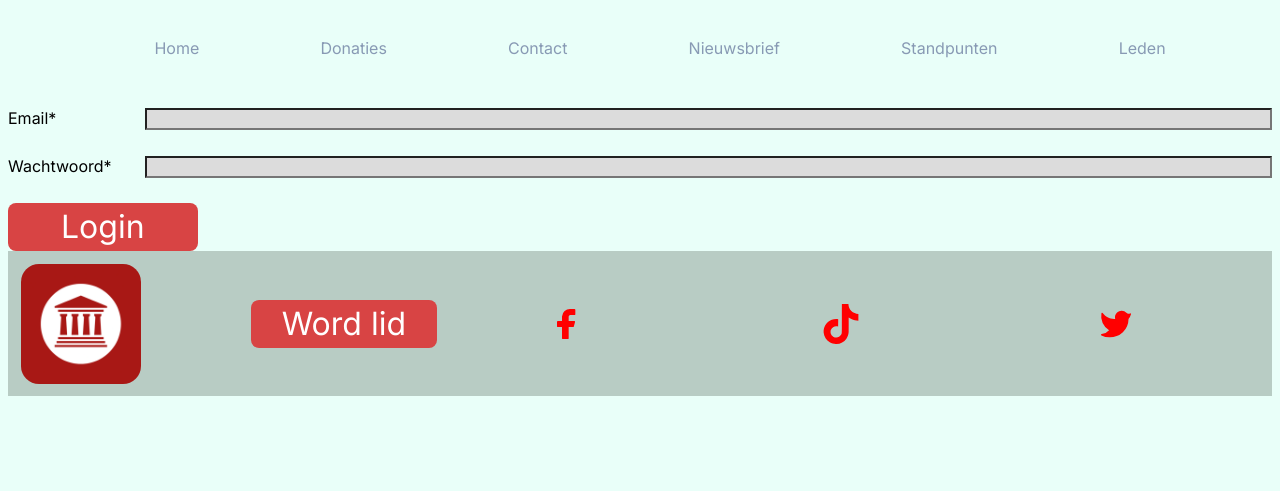
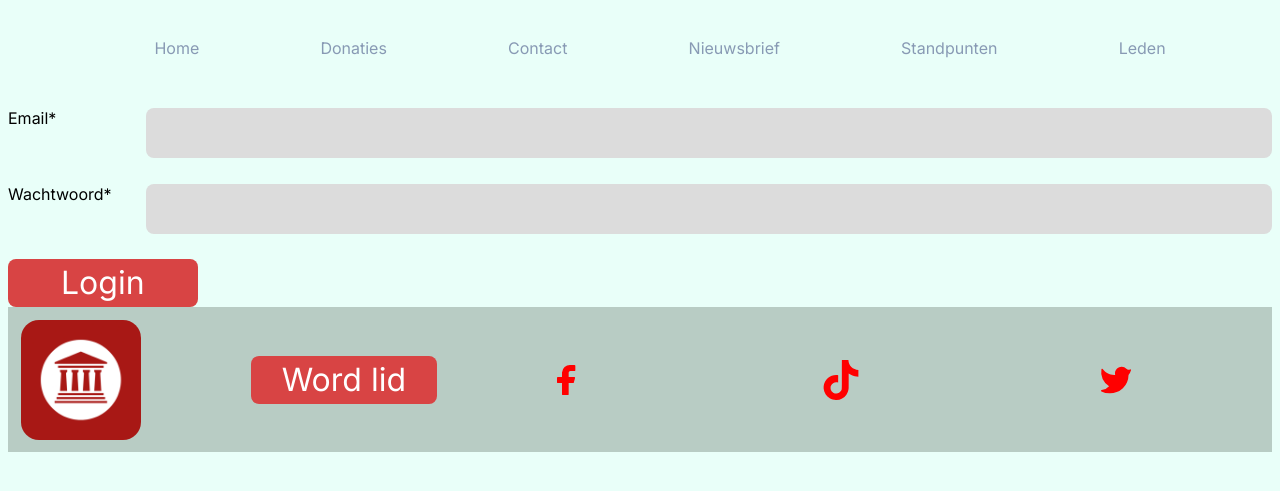
Before and after one commit to Nexortge/Project-2-FVD, a PHP site: page /php/login.php in a window 1280 px wide. Shown: the part 256-747 px from the top of the page. Run offline with PHP 8.4, Linux system fonts and the light colour scheme.

Commit message:
kleine dingen aangepast

```diff
--- a/css/login.css
+++ b/css/login.css
@@ -30,7 +30,10 @@ img {
 }
 
 input {
-    background-color: #dcdcdc
+    background-color: #dcdcdc;
+    border: none;
+    border-radius: 1vmin;
+    height: 6vmin;
 }
 
 header {
@@ -50,9 +53,6 @@ h1 {
     width: 15%;
     font-size: 4vmin;
     outline: none;
-}
-
-.login{
     color: white;
 }
 
--- a/css/registratie.css
+++ b/css/registratie.css
@@ -55,7 +55,6 @@ h1 {
     outline: none;
     color: white;
 }
-
 
 a {
     color: red;
```
